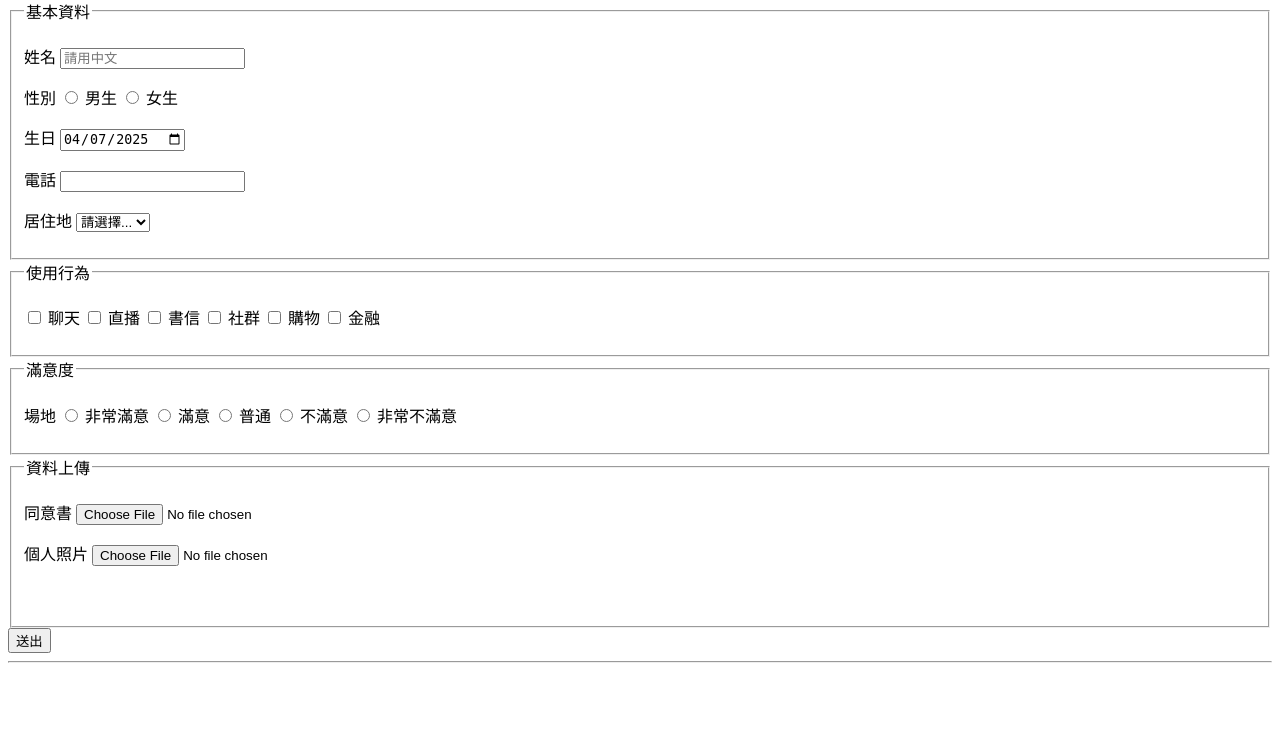
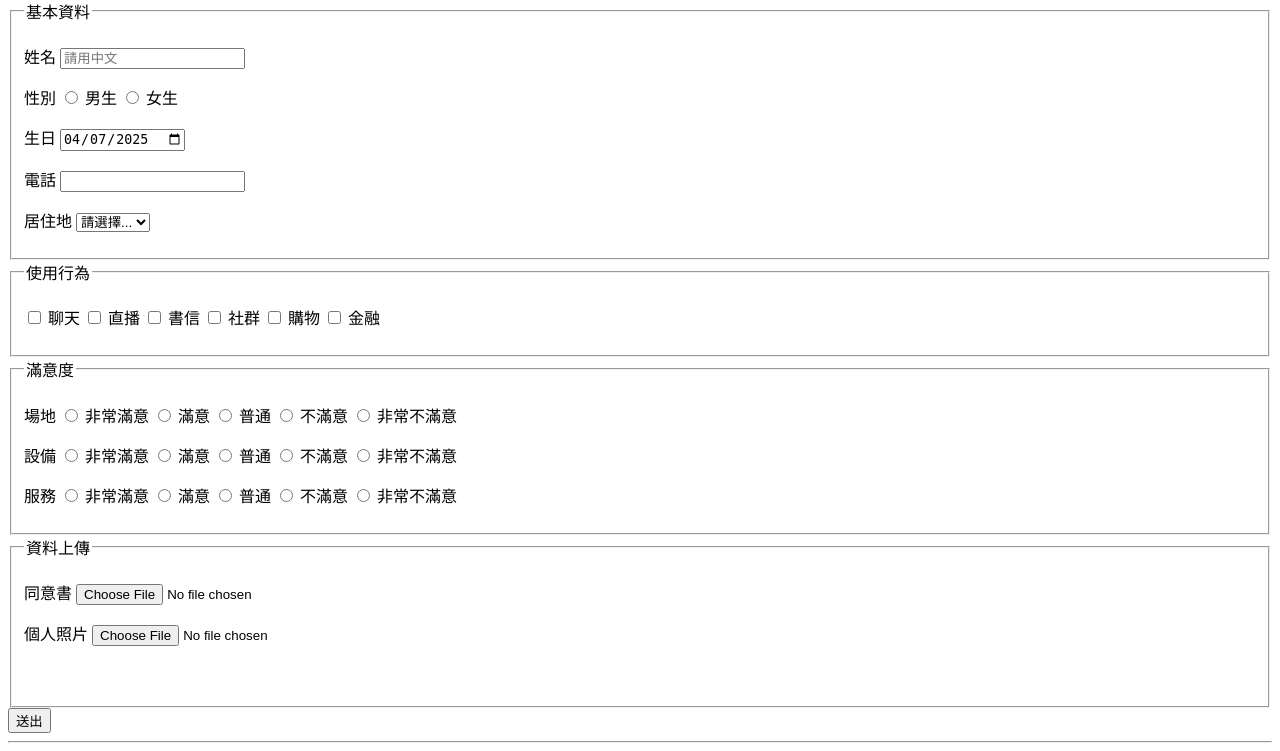
Before and after one commit to sunly1106/2-24, a PHP site: page / in a window 1280 px wide. Shown: the part 90-841 px from the top of the page. Before the commit the page ends 753 px from the top, so only its background shows below. Run offline with PHP 8.4, Linux system fonts and the light colour scheme.

Commit message:
Update index.php

```diff
--- a/index.php
+++ b/index.php
@@ -39,11 +39,11 @@
         <label for="area">居住地</label>
         <select name="area" id="area">
             <option value="0">請選擇...</option>
-            <option value="1">北部</option>
-            <option value="2">中部</option>
-            <option value="3">南部</option>
-            <option value="4">東部</option>
-            <option value="5">離島</option>
+            <option value="北部">北部</option>
+            <option value="中部">中部</option>
+            <option value="南部">南部</option>
+            <option value="東部">東部</option>
+            <option value="離島">離島</option>
         </select>
     </p>
     </fieldset>
@@ -79,6 +79,32 @@
             <input type="radio" name="place" id="place5" value="1">
             <label for="place5">非常不滿意</label>
         </P>
+        <P>
+            <label for="">設備</label>
+            <input type="radio" name="device" id="device1" value="5">
+            <label for="device1">非常滿意</label>
+            <input type="radio" name="device" id="device2" value="4">
+            <label for="device2">滿意</label>
+            <input type="radio" name="device" id="device3" value="3">
+            <label for="device3">普通</label>
+            <input type="radio" name="device" id="device4" value="2">
+            <label for="device4">不滿意</label>
+            <input type="radio" name="device" id="device5" value="1">
+            <label for="device5">非常不滿意</label>
+        </P>
+        <P>
+            <label for="">服務</label>
+            <input type="radio" name="service" id="service1" value="5">
+            <label for="service1">非常滿意</label>
+            <input type="radio" name="service" id="service2" value="4">
+            <label for="service2">滿意</label>
+            <input type="radio" name="service" id="service3" value="3">
+            <label for="service3">普通</label>
+            <input type="radio" name="service" id="service4" value="2">
+            <label for="service4">不滿意</label>
+            <input type="radio" name="service" id="service5" value="1">
+            <label for="service5">非常不滿意</label>
+        </P>
     </fieldset>
     <fieldset>
         <legend>資料上傳</legend>
@@ -104,8 +130,35 @@
 <?php
 
 if(isset($_POST["submit"])){
+
+
+        $name = $_REQUEST["name"];
+        $gender = $_REQUEST["gender"];
+        $bday =$_REQUEST["bday"];
+        $phone =$_REQUEST["phone"];
+        $area =$_REQUEST["area"];
+        $place =$_REQUEST["place"];
+        $device =$_REQUEST["device"];
+        $service =$_REQUEST["service"];
+
+
+
         echo "收到資料";
+        echo "<p>你的名字是:" . $name ."</p>";
+        if ($gender=="1"){
+            echo "<p>你是男生</p>";
+        } elseif ($gender=="2") {
+            echo "<p>妳是女生</p>";
+        } else {
+            echo "<p>你是男生還是女生</p>";
+        }
+        echo "<p>你的生日是:" . $bday ."</p>";
+        echo "<p>你的電話是:" . $phone ."</p>";
+        echo "<p>你的居住地是:" . $area ."</p>";
+        echo "<p>滿意度: 場地:$place ,設備:$device ,服務:$service </p>";
 }
+
+
 ?>
 
 
```
